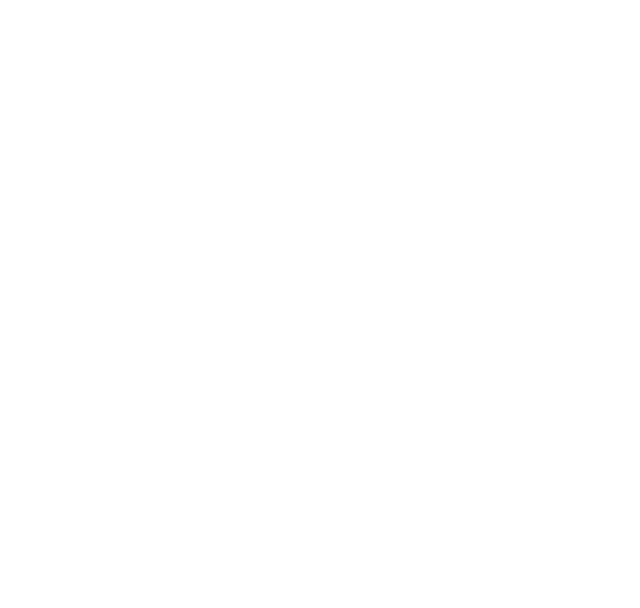
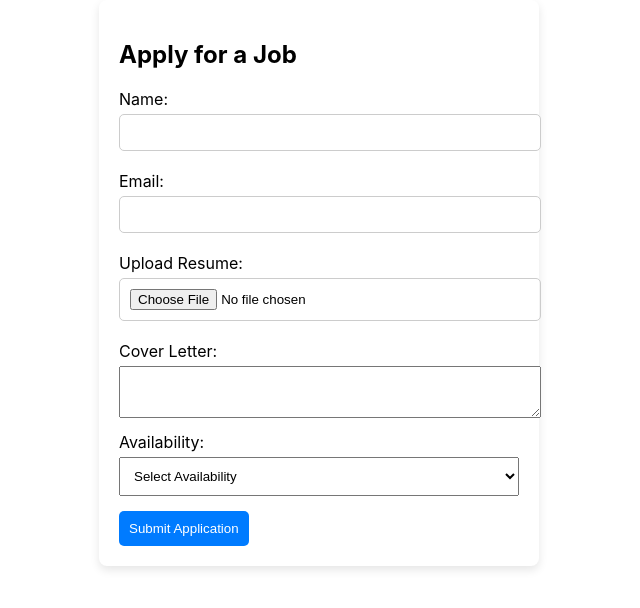
Before and after one commit to RaaBaJa718/WorkWise, a React (Create React App) app in the folder client/: page /apply in a window 1280 px wide. Before the commit this address had no page. Shown: the top 608 px of the page, without its empty margins (321-961 px from the left). Built offline with nearby package versions, Linux system fonts and the light colour scheme.

Commit message:
feat: add Job Listings and Job Application pages with routing and styling

```diff
--- a/client/src/App.js
+++ b/client/src/App.js
@@ -1,9 +1,10 @@
-import React from "react";
 import { BrowserRouter as Router, Route, Routes } from "react-router-dom";
 import { AuthProvider } from "./context/AuthContext";
 import Login from "./pages/Login";
 import Dashboard from "./pages/Dashboard";
 import ProtectedRoute from "./components/ProtectedRoute";
+import JobListings from "./pages/JobListings";
+import JobApplication from "./pages/JobApplication";  // ✅ Import the component
 
 function App() {
   return (
@@ -14,6 +15,8 @@
           <Route path="/dashboard" element={<ProtectedRoute />}>
             <Route index element={<Dashboard />} />
           </Route>
+          <Route path="/jobs" element={<JobListings />} />
+          <Route path="/apply" element={<JobApplication />} />
         </Routes>
       </Router>
     </AuthProvider>
--- a/client/src/context/AuthContext.js
+++ b/client/src/context/AuthContext.js
@@ -12,6 +12,7 @@
   if (token) {
     try {
       const decodedUser = jwtDecode(token);
+      console.log("🔎 Decoded User Object:", decodedUser);  // ✅ Add this log
       setUser(decodedUser);
     } catch (error) {
       console.error("Invalid token", error);
--- a/client/src/pages/Dashboard.js
+++ b/client/src/pages/Dashboard.js
@@ -1,7 +1,7 @@
 import React, { useContext } from "react";
-import { useNavigate } from "react-router-dom";
-import AuthContext from "../context/AuthContext";  // ✅ Import AuthContext
-import "../styles/Dashboard.css";  // ✅ Import styles
+import { useNavigate, Link } from "react-router-dom";  // ✅ Import Link for navigation
+import AuthContext from "../context/AuthContext";
+import "../styles/Dashboard.css";
 
 const Dashboard = () => {
   const { user, logout } = useContext(AuthContext);
@@ -17,11 +17,20 @@
       <div className="sidebar">
         <h2>Dashboard</h2>
         <p>Welcome, {user?.email}!</p>
+
+        {/* ✅ Add navigation link to Job Listings */}
+        <nav>
+          <ul>
+            <li><Link to="/jobs">📌 Job Listings</Link></li> {/** ✅ Click to view jobs */}
+          </ul>
+        </nav>
+
         <button onClick={handleLogout}>Logout</button>
       </div>
+
       <div className="main-content">
         <h1>Main Content Area</h1>
-        <p>This is where you can add job postings, applications, or analytics.</p>
+        <p>This is where you'll manage applications, job searches, and analytics.</p>
       </div>
     </div>
   );
--- /dev/null
+++ b/client/src/pages/JobApplication.js
@@ -0,0 +1,102 @@
+import React, { useState, useContext } from "react";
+import { useLocation } from "react-router-dom";
+import AuthContext from "../context/AuthContext";  // ✅ Get user info
+import "../styles/JobApplication.css";
+
+const JobApplication = () => {
+  const { user } = useContext(AuthContext);
+  const location = useLocation();
+  const queryParams = new URLSearchParams(location.search);
+  const jobId = queryParams.get("jobId");  // ✅ Get jobId from URL dynamically
+
+  const [name, setName] = useState(user?.name || "");
+  const [resume, setResume] = useState(null);
+  const [coverLetter, setCoverLetter] = useState("");
+  const [availability, setAvailability] = useState("");
+
+  const handleResumeUpload = (e) => {
+    setResume(e.target.files[0]);  // ✅ Store selected file
+  };
+
+const handleSubmit = async (e) => {
+  e.preventDefault();
+  if (!resume || !coverLetter || !availability || !name || !jobId) {
+    alert("Error: Missing required fields.");
+    return;
+  }
+
+  // ✅ Debugging log before sending request
+  console.log("Submitting application with User ID:", user?.id);
+  console.log("Submitting application with Job ID:", jobId);
+  console.log("GraphQL Mutation Payload:", JSON.stringify({
+    query: `
+      mutation ApplyForJob($userId: ID!, $jobId: ID!) {
+        applyForJob(userId: $userId, jobId: $jobId) {
+          id
+          status
+          appliedDate
+        }
+      }
+    `,
+    variables: {
+      userId: user?.id,  // ✅ Ensure this matches the working test
+      jobId: jobId,  // ✅ Ensure this matches the working test
+    },
+  }));
+
+  try {
+    const response = await fetch("http://localhost:5000/graphql", {
+      method: "POST",
+      headers: { "Content-Type": "application/json" },
+      body: JSON.stringify({
+        query: `
+          mutation ApplyForJob($userId: ID!, $jobId: ID!) {
+            applyForJob(userId: $userId, jobId: $jobId) {
+              id
+              status
+              appliedDate
+            }
+          }
+        `,
+        variables: { userId: user?.id, jobId },
+      }),
+    });
+
+    const data = await response.json();
+    alert(`Application submitted! Status: ${data.data.applyForJob.status}`);
+  } catch (error) {
+    console.error("Error submitting application:", error);
+    alert("Failed to submit application.");
+  }
+};
+  return (
+    <div className="job-application-container">
+      <h2>Apply for a Job</h2>
+      <form onSubmit={handleSubmit}>
+        <label>Name:</label>
+        <input type="text" value={name} onChange={(e) => setName(e.target.value)} />
+
+        <label>Email:</label>
+        <input type="email" value={user?.email || ""} readOnly />
+
+        <label>Upload Resume:</label>
+        <input type="file" accept=".pdf,.doc,.docx" onChange={handleResumeUpload} />
+
+        <label>Cover Letter:</label>
+        <textarea value={coverLetter} onChange={(e) => setCoverLetter(e.target.value)} />
+
+        <label>Availability:</label>
+        <select value={availability} onChange={(e) => setAvailability(e.target.value)}>
+          <option value="">Select Availability</option>
+          <option value="Immediate">Immediate</option>
+          <option value="1-3 Months">1-3 Months</option>
+          <option value="Flexible">Flexible</option>
+        </select>
+
+        <button type="submit">Submit Application</button>
+      </form>
+    </div>
+  );
+};
+
+export default JobApplication;
--- /dev/null
+++ b/client/src/pages/JobListings.js
@@ -0,0 +1,33 @@
+import React, { useState, useEffect } from "react";
+import "../styles/JobListings.css";  // ✅ Import styles
+import { Link } from "react-router-dom";
+
+const JobListings = () => {
+  const [jobs, setJobs] = useState([]);
+
+  useEffect(() => {
+  setJobs([
+    { id: "job1", title: "Software Engineer", company: "Tech Corp", description: "Remote role", postedDate: "2025-05-19" },
+    { id: "job2", title: "Product Manager", company: "Innovate Inc.", description: "NYC office", postedDate: "2025-05-10" },
+    { id: "job3", title: "Data Scientist", company: "AI Solutions", description: "San Francisco", postedDate: "2025-04-25" },
+  ]);
+}, []);
+
+  return (
+    <div className="job-listings-container">
+      <h2>Available Jobs</h2>
+      <ul>
+        {jobs.map((job) => (
+          <li key={job.id} className="job-card">
+            <h3>{job.title}</h3>
+            <p>📍 {job.location} | 💰 {job.salary}</p>
+            <button>View Details</button>
+            <Link to={`/apply?jobId=${job.id}`}>Apply Now</Link>
+          </li>
+        ))}
+      </ul>
+    </div>
+  );
+};
+
+export default JobListings;
--- /dev/null
+++ b/client/src/styles/JobApplication.css
@@ -0,0 +1,34 @@
+/* JobApplication.css */
+.job-application-container {
+  width: 400px;
+  margin: auto;
+  padding: 20px;
+  background: white;
+  box-shadow: 0px 4px 10px rgba(0, 0, 0, 0.1);
+  border-radius: 8px;
+}
+
+label {
+  display: block;
+  margin-top: 10px;
+}
+
+input, textarea, select {
+  width: 100%;
+  padding: 10px;
+  margin-top: 5px;
+}
+
+button {
+  margin-top: 15px;
+  background: #007bff;
+  color: white;
+  padding: 10px;
+  border: none;
+  border-radius: 5px;
+  cursor: pointer;
+}
+
+button:hover {
+  background: #0056b3;
+}
--- /dev/null
+++ b/client/src/styles/JobListings.css
@@ -0,0 +1,29 @@
+/* JobListings.css */
+.job-listings-container {
+  padding: 20px;
+}
+
+.job-card {
+  list-style: none;
+  padding: 15px;
+  margin-bottom: 10px;
+  background: white;
+  box-shadow: 0px 4px 10px rgba(0, 0, 0, 0.1);
+  border-radius: 8px;
+}
+
+.job-card h3 {
+  margin-bottom: 5px;
+}
+
+.job-card button {
+  background: #007bff;
+  color: white;
+  padding: 5px 10px;
+  border: none;
+  border-radius: 5px;
+}
+
+.job-card button:hover {
+  background: #0056b3;
+}
```
Also changed, not shown: 1 other file (tests, documents, lock files or other folders). Lines whose indentation alone changed are shown as unchanged.
